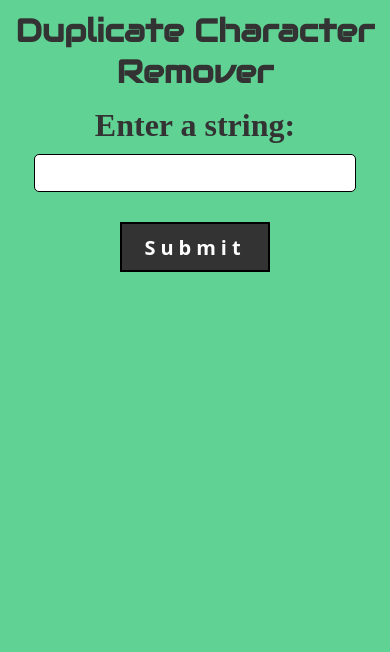
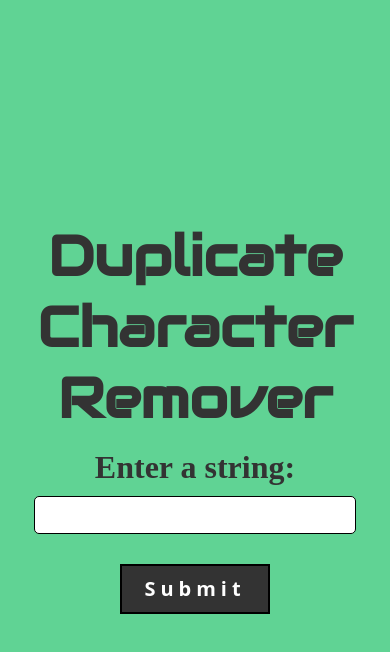
Before and after one commit to JasonDsouza212/Duplicate_character_remover, a React (Create React App) app: page / in a window 390 px wide. Shown: the top 652 px of the page. Built offline with nearby package versions, Linux system fonts and the light colour scheme.

Commit message:
the input page is centered

```diff
--- a/src/App.js
+++ b/src/App.js
@@ -95,7 +95,7 @@ const renderString = (stringToRender) => {
     <div className="app">
       {stringToEdit ? (
         <div>
-          <h1 class="large rise">Duplicate Character Remover</h1>
+          <h1 class="large">Duplicate Character Remover</h1>
           <div className='middle'>
             <article class="cta">
               <div class="cta__text-column">
--- a/src/index.css
+++ b/src/index.css
@@ -30,6 +30,8 @@ h2 {
   display: flex;
   flex-direction: column;
   align-items: center;
+  justify-content: center;
+  height: 100vh;
 }
 
 label {
@@ -262,6 +264,9 @@ input {
   .large{
     font-size: 2rem;
   }
+  .rise{
+    font-size: 3.5rem;
+  }
   .cta{
     min-width: 22rem;
     max-width: 22rem;
```
